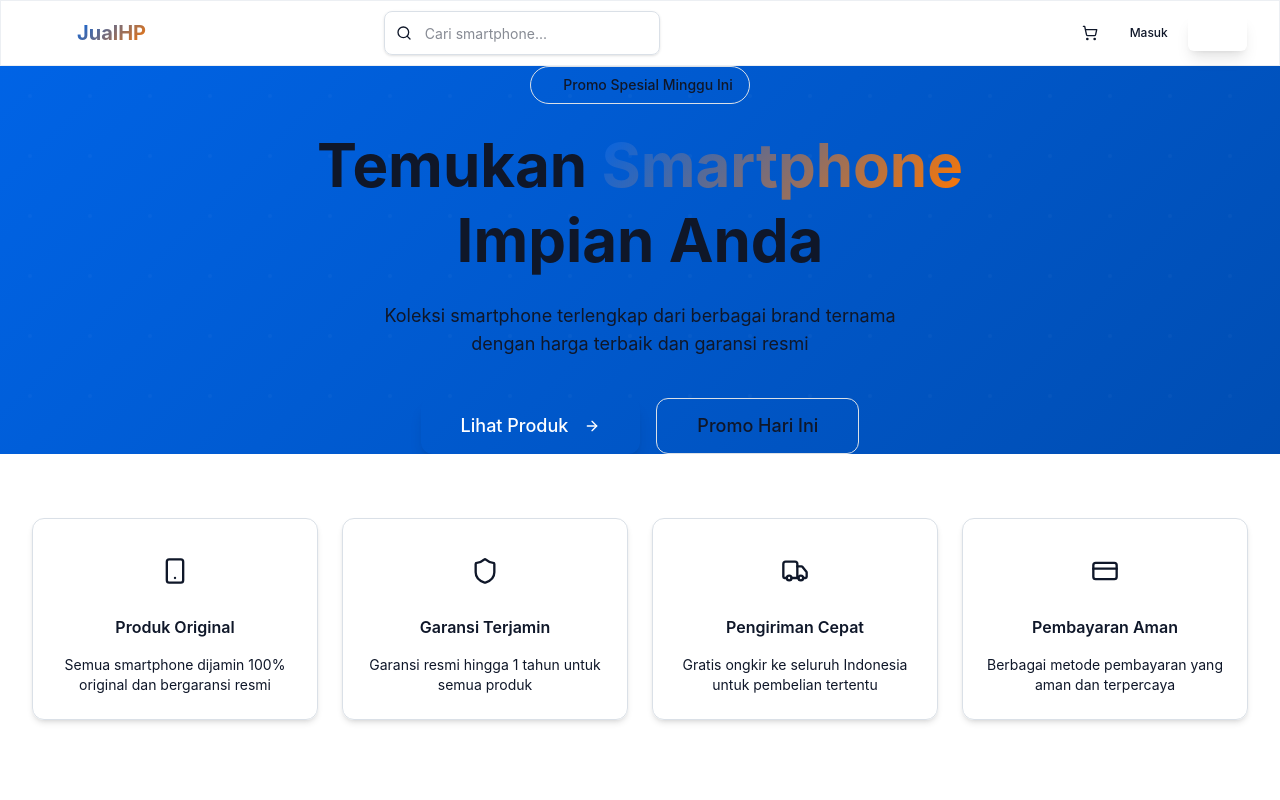
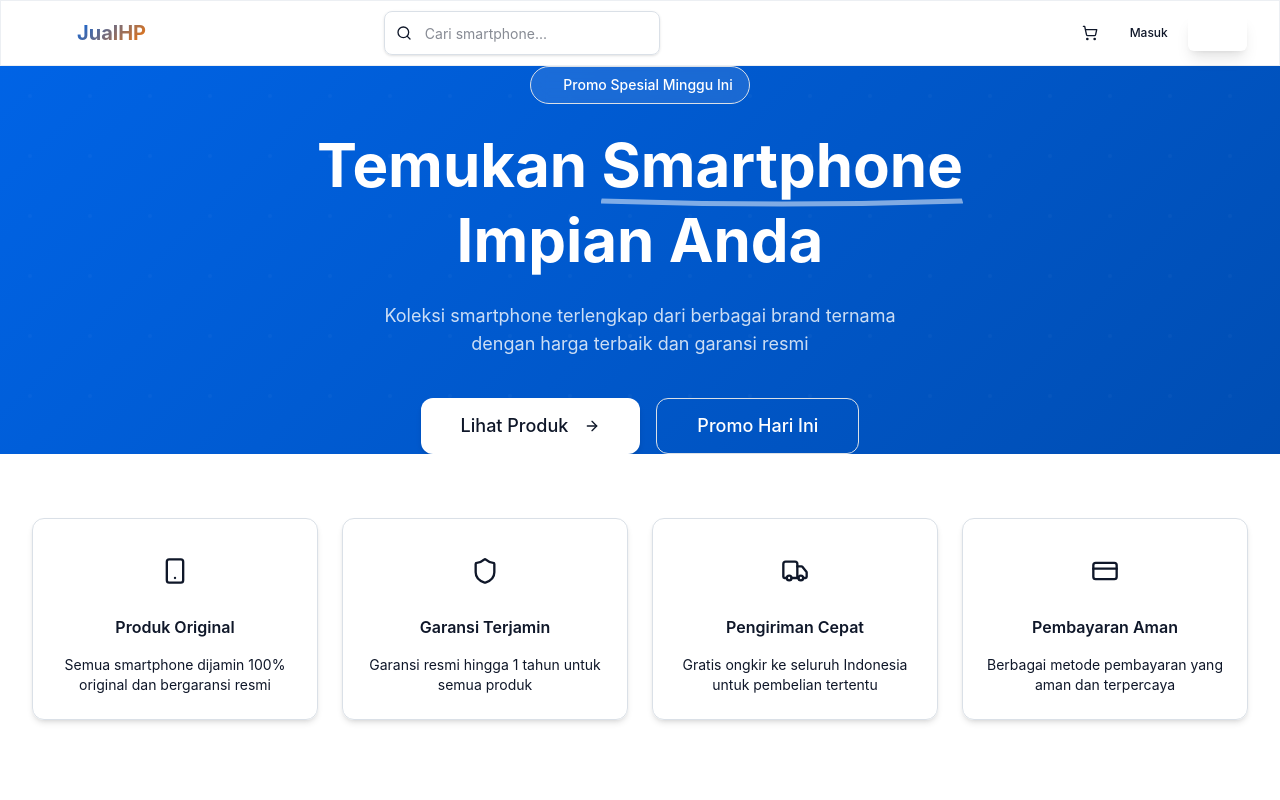
Before and after one commit to Arthav/jual-hp, a React (Vite) app in the folder fe-jual-hp/: page / in a window 1280 px wide. Shown: the top 800 px of the page. Built offline with nearby package versions, Linux system fonts and the light colour scheme.

Commit message:
feat: Add initial `HomePage` component with hero, features, and CTA sections.

```diff
--- a/fe-jual-hp/src/pages/HomePage.tsx
+++ b/fe-jual-hp/src/pages/HomePage.tsx
@@ -35,31 +35,36 @@ export function HomePage() {
 
                 <div className="container relative py-20 lg:py-32">
                     <div className="max-w-2xl mx-auto text-center space-y-6 animate-slide-up">
-                        <div className="inline-flex items-center gap-2 px-4 py-2 rounded-full bg-primary/10 border border-primary/20 text-sm font-medium text-primary">
+                        <div className="inline-flex items-center gap-2 px-4 py-2 rounded-full bg-white/10 border border-white/20 text-sm font-medium text-white backdrop-blur-sm">
                             <span className="relative flex h-2 w-2">
-                                <span className="animate-ping absolute inline-flex h-full w-full rounded-full bg-primary opacity-75"></span>
-                                <span className="relative inline-flex rounded-full h-2 w-2 bg-primary"></span>
+                                <span className="animate-ping absolute inline-flex h-full w-full rounded-full bg-accent opacity-75"></span>
+                                <span className="relative inline-flex rounded-full h-2 w-2 bg-accent"></span>
                             </span>
                             Promo Spesial Minggu Ini
                         </div>
 
-                        <h1 className="text-4xl md:text-5xl lg:text-6xl font-bold leading-tight">
-                            Temukan <span className="gradient-text">Smartphone</span> Impian Anda
+                        <h1 className="text-4xl md:text-5xl lg:text-6xl font-bold leading-tight text-white">
+                            Temukan <span className="text-accent relative inline-block">
+                                Smartphone
+                                <svg className="absolute w-full h-3 -bottom-1 left-0 text-accent opacity-50" viewBox="0 0 100 10" preserveAspectRatio="none">
+                                    <path d="M0 5 Q 50 10 100 5" stroke="currentColor" strokeWidth="4" fill="none" />
+                                </svg>
+                            </span> Impian Anda
                         </h1>
 
-                        <p className="text-lg text-muted-foreground max-w-xl mx-auto">
+                        <p className="text-lg text-white/80 max-w-xl mx-auto">
                             Koleksi smartphone terlengkap dari berbagai brand ternama dengan harga terbaik dan garansi resmi
                         </p>
 
                         <div className="flex flex-col sm:flex-row gap-4 justify-center pt-4">
                             <Link to="/products">
-                                <Button variant="gradient" size="xl" className="group">
+                                <Button size="xl" className="group bg-white text-primary hover:bg-white/90 border-0">
                                     Lihat Produk
                                     <ArrowRight className="ml-2 h-5 w-5 transition-transform group-hover:translate-x-1" />
                                 </Button>
                             </Link>
                             <Link to="/products?category=promo">
-                                <Button variant="outline" size="xl">
+                                <Button variant="outline" size="xl" className="text-white border-white hover:bg-white/10 hover:text-white">
                                     Promo Hari Ini
                                 </Button>
                             </Link>
```
